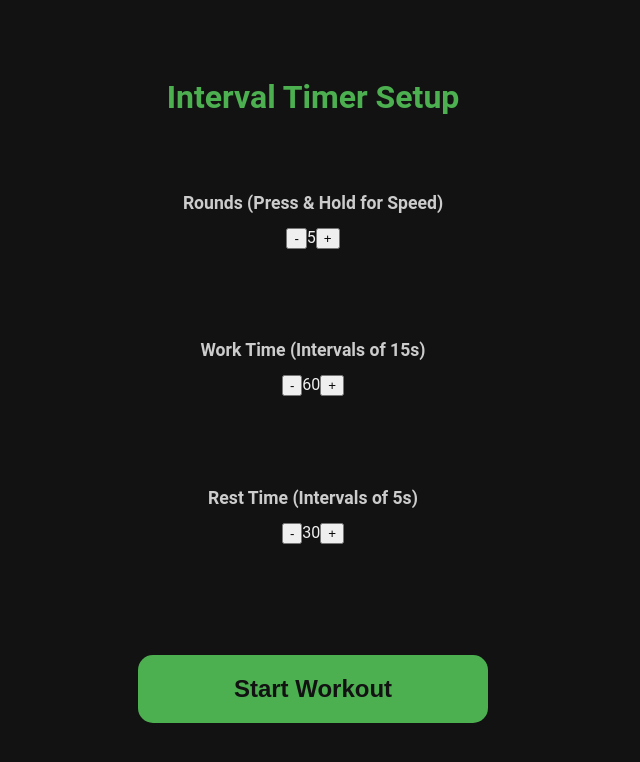
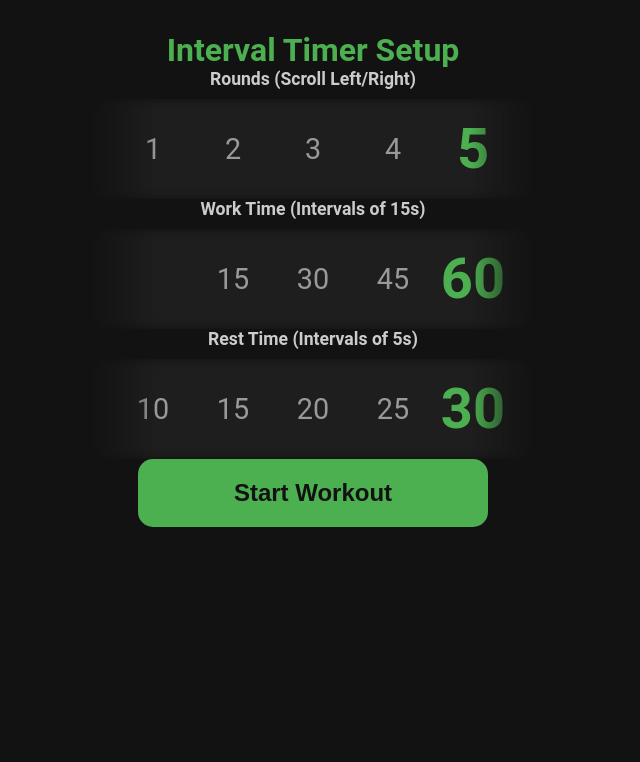
Before and after one commit to ashwintitan/gemini-workout, a React app: page / in a window 1280 px wide. Shown: the top 762 px of the page, without its empty margins (327-967 px from the left). Built offline with nearby package versions, Linux system fonts and the light colour scheme.

Commit message:
Feature: Final stable horizontal scroll wheel animation and centering fix

```diff
--- a/src/App.js
+++ b/src/App.js
@@ -7,7 +7,6 @@ const MAX_TIME = 120;
 const WORK_INCREMENT = 15;
 const REST_INCREMENT = 5;
 const PREP_TIME = 5;
-const HOLD_INTERVAL_MS = 100; // Time between repeating increments (fast)
 
 // --- WORKOUT STATE ENUM ---
 const WORKOUT_STATES = {
@@ -28,6 +27,7 @@ const formatTime = (seconds) => {
 
 const playHighPitchedNoise = () => {
     try {
+        // IMPORTANT: Ensure 'chime.mp3' exists in your public folder!
         const audio = new Audio('/chime.mp3');
         audio.volume = 0.8;
         audio.play().catch(e => console.error("Audio playback error:", e));
@@ -36,96 +36,85 @@ const playHighPitchedNoise = () => {
     }
 };
 
-// --- FAST INPUT COMPONENT (Press-and-Hold - Stable Version) ---
-const FastInput = React.memo(({ label, value, max, increment, min, onChange }) => {
-    const intervalRef = useRef(null);
+// --- HORIZONTAL SCROLL INPUT COMPONENT (Revised Logic) ---
+const HorizontalScrollInput = React.memo(({ label, value, max, increment, min, onChange }) => {
+    const wheelRef = useRef(null);
+    const itemWidth = 80; // Must match CSS
+    const maxIndex = Math.floor((max - min) / increment);
 
-    const changeValue = useCallback((direction, currentValue) => {
-        let newValue;
-        if (direction === 'up') {
-            newValue = Math.min(currentValue + increment, max);
-        } else {
-            newValue = Math.max(currentValue - increment, min);
+    // Generate all possible values for the wheel
+    const items = Array.from({ length: maxIndex + 1 }, (_, i) => min + i * increment);
+
+    const currentIndex = Math.floor((value - min) / increment);
+
+    // Effect to set the initial scroll position correctly on load/value change
+    useEffect(() => {
+        if (wheelRef.current) {
+            const offset = (wheelRef.current.offsetWidth / 2) - (itemWidth / 2);
+            // Scroll to the index position, compensating for the centering offset
+            wheelRef.current.scrollLeft = (currentIndex * itemWidth) - offset;
         }
-        return newValue;
-    }, [increment, max, min]);
+    }, [currentIndex, min, increment]);
 
-    const applyChange = useCallback((direction) => {
-        onChange(prevValue => {
-            return changeValue(direction, prevValue);
-        });
-    }, [onChange, changeValue]);
+    // Debounce function to prevent excessive state updates during scrolling
+    const debounceRef = useRef(null);
 
-    const handleMouseDown = (direction) => {
-        if (intervalRef.current) {
-            clearInterval(intervalRef.current);
-            intervalRef.current = null;
-        }
+    // FIX: Simplified scroll handler relies on the scroll-snap stopping near the center
+    const handleScroll = () => {
+        if (debounceRef.current) clearTimeout(debounceRef.current);
 
-        // 1. Apply the change once on the initial click
-        applyChange(direction);
+        debounceRef.current = setTimeout(() => {
+            const element = wheelRef.current;
+            if (!element) return;
 
-        // Check if we are stuck at a boundary after the first click
-        const nextValue = changeValue(direction, value);
-        if (nextValue === value) {
-            return;
-        }
+            const scrollLeft = element.scrollLeft;
 
-        // 2. Start repeating interval
-        intervalRef.current = setInterval(() => {
-            applyChange(direction);
-        }, HOLD_INTERVAL_MS);
+            // Calculate the index of the item snapped closest to the start of the scroll view
+            // The addition of half itemWidth helps center the calculation for scroll-snap: center
+            const rawIndex = Math.round((scrollLeft + itemWidth / 2) / itemWidth);
+
+            let newIndex = Math.max(0, Math.min(maxIndex, rawIndex));
+
+            const newValue = min + newIndex * increment;
+
+            if (newValue !== value) {
+                onChange(newValue);
+            }
+        }, 150); // 150ms debounce time after user stops scrolling
     };
-
-    const handleMouseUp = () => {
-        if (intervalRef.current) {
-            clearInterval(intervalRef.current);
-            intervalRef.current = null;
-        }
-    };
-
-    useEffect(() => {
-        return () => {
-            if (intervalRef.current) {
-                clearInterval(intervalRef.current);
-            }
-        };
-    }, []);
 
     return (
         <div className="input-group">
             <label className="input-label">{label}</label>
-            <div className="input-controls">
-                <button
-                    onMouseDown={() => handleMouseDown('down')}
-                    onMouseUp={handleMouseUp}
-                    onMouseLeave={handleMouseUp}
-                    onTouchStart={() => handleMouseDown('down')}
-                    onTouchEnd={handleMouseUp}
-                    className="control-btn minus"
-                    disabled={value === min}
+            <div className="scroll-container">
+                <div
+                    ref={wheelRef}
+                    className="scroll-wheel-horizontal"
+                    onScroll={handleScroll}
                 >
-                    -
-                </button>
-                <span className="input-value">{value}</span>
-                <button
-                    onMouseDown={() => handleMouseDown('up')}
-                    onMouseUp={handleMouseUp}
-                    onMouseLeave={handleMouseUp}
-                    onTouchStart={() => handleMouseDown('up')}
-                    onTouchEnd={handleMouseUp}
-                    className="control-btn plus"
-                    disabled={value === max}
-                >
-                    +
-                </button>
+                    {/* Padding ensures the first and last values can snap to the center */}
+                    <div className="scroll-padding-start" style={{ width: `calc(50% - ${itemWidth / 2}px)` }}></div>
+
+                    {items.map((item, index) => (
+                        <div
+                            key={index}
+                            className={`scroll-item-h ${item === value ? 'active' : ''}`}
+                            style={{ width: itemWidth }}
+                        >
+                            {item}
+                        </div>
+                    ))}
+
+                    <div className="scroll-padding-end" style={{ width: `calc(50% - ${itemWidth / 2}px)` }}></div>
+                </div>
             </div>
+            {/* Display value is no longer needed below, as it's active in the scroll area */}
         </div>
     );
 });
 
 
-// --- MAIN APP COMPONENT ---
+// --- MAIN APP COMPONENT (Integrating the new scroll input) ---
 
 function App() {
     const [settings, setSettings] = useState({ rounds: 5, workTime: 60, restTime: 30 });
@@ -134,7 +123,7 @@ function App() {
     const [currentRound, setCurrentRound] = useState(1);
     const intervalRef = useRef(null);
 
-    // Logic to handle state transitions
+    // Logic to handle state transitions (Same as before)
     const handleNextState = useCallback(() => {
         if (timerState === WORKOUT_STATES.PREP) {
             setTimerState(WORKOUT_STATES.WORK);
@@ -161,7 +150,7 @@ function App() {
         }
     }, [timerState, settings, currentRound]);
 
-    // The main timer loop
+    // The main timer loop (Same as before)
     useEffect(() => {
         if (timerState === WORKOUT_STATES.SETUP || timerState === WORKOUT_STATES.COMPLETE) {
             return () => clearInterval(intervalRef.current);
@@ -206,6 +195,7 @@ function App() {
 
     const createSettingsSetter = useCallback((key) => {
         return (newVal) => {
+            // The ScrollInput directly passes the final value, so we use the non-function update path
             if (typeof newVal === 'function') {
                 setSettings(prev => ({...prev, [key]: newVal(prev[key])}));
             } else {
@@ -220,16 +210,16 @@ function App() {
             <div className="app setup-view">
                 <h1 className="title">Interval Timer Setup</h1>
 
-                {/* Reverting to the highly stable FastInput component */}
-                <FastInput
-                    label="Rounds (Press & Hold for Speed)"
+                {/* Using the scroll input component */}
+                <HorizontalScrollInput
+                    label="Rounds (Scroll Left/Right)"
                     value={settings.rounds}
                     min={1}
                     max={MAX_ROUNDS}
                     increment={1}
                     onChange={createSettingsSetter('rounds')}
                 />
-                <FastInput
+                <HorizontalScrollInput
                     label={`Work Time (Intervals of ${WORK_INCREMENT}s)`}
                     value={settings.workTime}
                     min={WORK_INCREMENT}
@@ -237,7 +227,7 @@ function App() {
                     increment={WORK_INCREMENT}
                     onChange={createSettingsSetter('workTime')}
                 />
-                <FastInput
+                <HorizontalScrollInput
                     label={`Rest Time (Intervals of ${REST_INCREMENT}s)`}
                     value={settings.restTime}
                     min={REST_INCREMENT}
--- a/src/index.css
+++ b/src/index.css
@@ -2,9 +2,8 @@
 html, body {
     margin: 0;
     padding: 0;
-    height: 100%; /* Ensures full height coverage */
+    height: 100%;
     width: 100%;
-    /* CRITICAL: Prevents any vertical scrolling */
     overflow-y: hidden;
 }
 
@@ -12,8 +11,8 @@ body {
     font-family: 'Roboto', sans-serif;
     -webkit-font-smoothing: antialiased;
     -moz-osx-font-smoothing: grayscale;
-    background-color: #121212; /* Dark Mode Background */
-    color: #f0f0f0; /* Light text for contrast */
+    background-color: #121212;
+    color: #f0f0f0;
 }
 
 /* APP CONTAINER */
@@ -21,41 +20,40 @@ body {
     display: flex;
     flex-direction: column;
     align-items: center;
-    min-height: 100vh;
+    height: 100vh;
     width: 100vw;
     padding: 20px;
     box-sizing: border-box;
     text-align: center;
 }
 
-/* SETUP VIEW STYLES - FIX: Use space-evenly to manage vertical space and prevent button from being hidden */
+/* SETUP VIEW STYLES */
 .setup-view {
-    justify-content: space-evenly; /* Spreads elements evenly vertically */
-    padding-top: 0; /* Remove unnecessary top padding */
-    height: 100vh; /* Ensure it occupies full viewport height */
+    justify-content: space-evenly;
+    height: 100%;
     width: 100%;
     box-sizing: border-box;
+    padding: 10px 0;
 }
 
 .title {
     font-size: 2em;
-    margin-bottom: 20px; /* Reduced from 40px to save space */
-    color: #4CAF50; /* Green accent */
+    margin-bottom: 0;
+    color: #4CAF50;
 }
 
 /* --- SCROLL WHEEL STYLES (NEW) --- */
 .input-group {
-    margin-bottom: 25px;
+    flex-grow: 0;
+    margin-bottom: 0;
     width: 90%;
     max-width: 450px;
-    /* Use a relative position for the absolute value display */
     position: relative;
-    padding-bottom: 10px;
 }
 
 .input-label {
     display: block;
-    margin-bottom: 15px;
+    margin-bottom: 10px;
     font-size: 1.1em;
     font-weight: bold;
     color: #ccc;
@@ -67,17 +65,17 @@ body {
     box-shadow: inset 0 0 10px rgba(0, 0, 0, 0.5);
     padding: 10px 0;
     position: relative;
+    /* FIX: Added gradient overlay to fade out items at the edges */
+    -webkit-mask-image: linear-gradient(to right, transparent 0%, black 15%, black 85%, transparent 100%);
+    mask-image: linear-gradient(to right, transparent 0%, black 15%, black 85%, transparent 100%);
 }
 
 .scroll-wheel-horizontal {
-    /* Critical settings for horizontal snapping */
     display: flex;
     overflow-x: scroll;
     -webkit-overflow-scrolling: touch;
     scroll-snap-type: x mandatory;
-    scrollbar-width: none; /* Hide scrollbar for Firefox */
-
-    /* Center the current value vertically */
+    scrollbar-width: none;
     align-items: center;
     height: 80px;
     padding: 0;
@@ -89,21 +87,19 @@ body {
 }
 
 .scroll-item-h {
-    /* Item width must match JS itemWidth (80px) */
     width: 80px;
     flex-shrink: 0;
     text-align: center;
     line-height: 60px;
     font-size: 1.8em;
-    color: #555; /* Faded color for non-selected items */
-    transition: color 0.1s;
-    /* Snap the item to the center of the viewport/container */
+    color: #999; /* Neutral color */
+    transition: color 0.1s, font-size 0.1s;
     scroll-snap-align: center;
 }
 
 .scroll-item-h.active {
     color: #4CAF50; /* Highlight color for the current value */
-    font-size: 2.5em;
+    font-size: 3.5em; /* Larger size to emphasize selection */
     font-weight: 700;
 }
 
@@ -112,18 +108,26 @@ body {
     flex-shrink: 0;
 }
 
-/* Display the current value separately below the wheel */
-.value-display {
-    font-size: 1.5em;
-    font-weight: 600;
+
+/* --- BUTTON INPUT STYLES (Removed control buttons, but keeping classes for other elements) --- */
+.input-controls {
+    /* Class no longer used for controls, only for layout container */
+    display: flex;
+    justify-content: center;
+    align-items: center;
+}
+
+.input-value {
+    /* Class no longer used for FastInput values, but kept if needed */
+    font-size: 3.5em;
+    font-weight: 700;
     color: #4CAF50;
-    margin-top: 10px;
 }
 
 
-/* START BUTTON - FIX: Reduced margin to fit better in space-evenly layout */
+/* START BUTTON - Layout is fixed by Flexbox spacing */
 .btn-start {
-    background-color: #4CAF50; /* Green */
+    background-color: #4CAF50;
     color: #121212;
     border: none;
     padding: 20px 40px;
@@ -131,7 +135,7 @@ body {
     font-weight: bold;
     border-radius: 15px;
     cursor: pointer;
-    margin-top: 20px; /* Reduced from 30px */
+    margin-top: 0;
     transition: background-color 0.2s;
     width: 80%;
     max-width: 350px;
@@ -144,7 +148,7 @@ body {
     opacity: 0.6;
 }
 
-/* TIMER VIEW STYLES (No change) */
+/* TIMER VIEW STYLES */
 .timer-view {
     justify-content: space-around;
     width: 100%;
```
